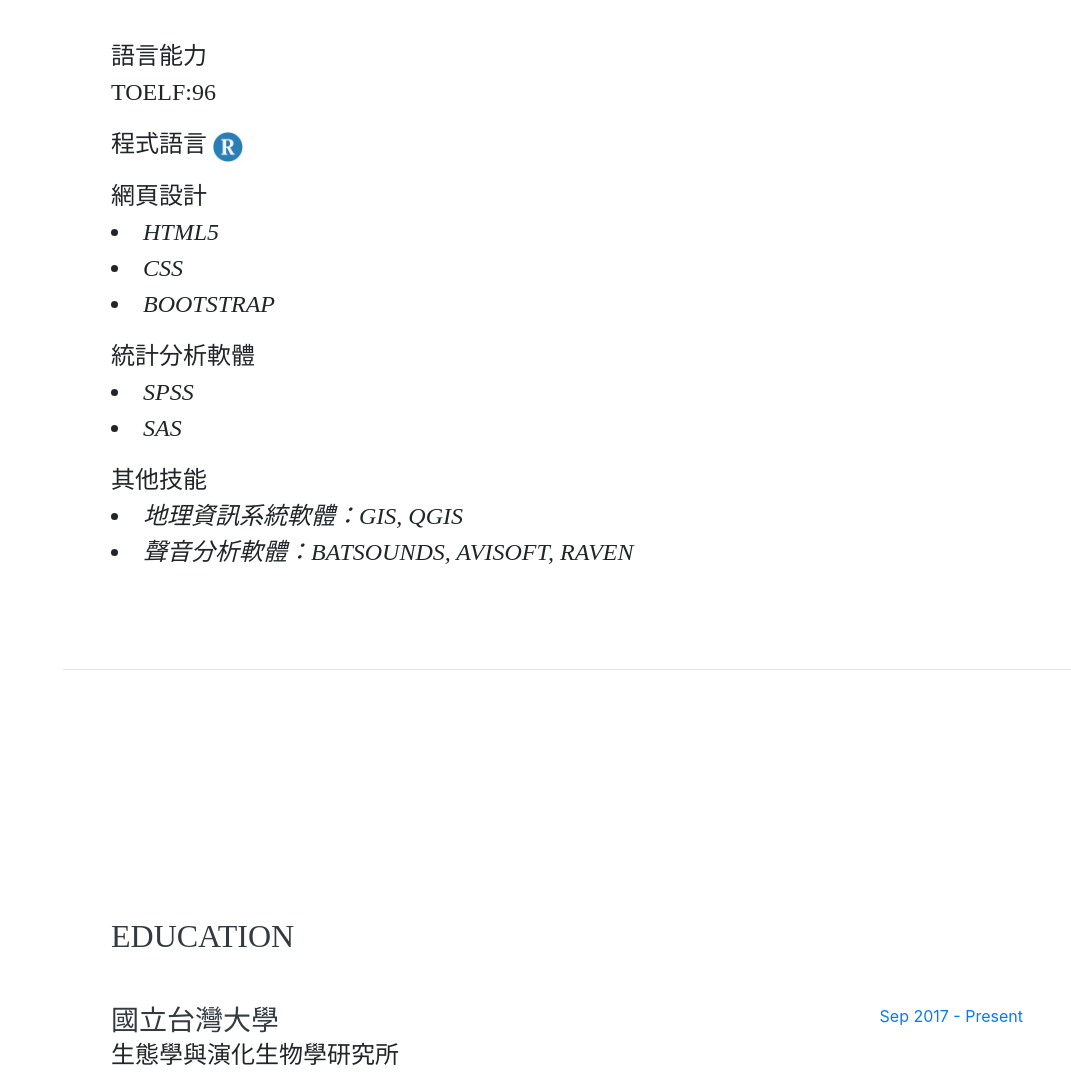
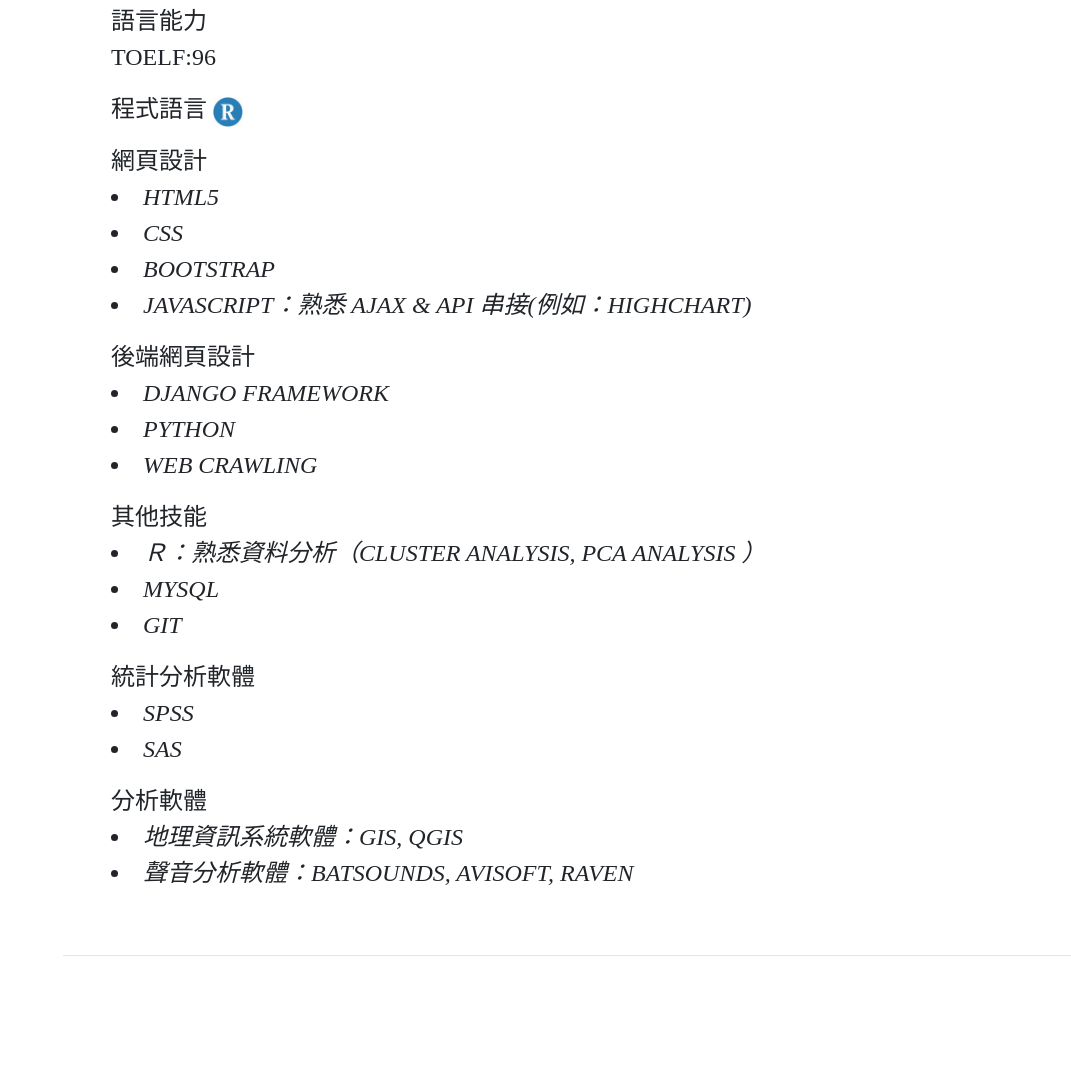
Before and after one commit to v02202/resume.github.io, a website with bundled scripts: page resume/index.html in a window 1280 px wide. Shown: the part 932-2023 px from the top of the page, without its empty margins (209-1280 px from the left). Built offline with nearby package versions, Linux system fonts and the light colour scheme; a web font is replaced by a local one.

Commit message:
Update index.html

```diff
--- a/resume/index.html
+++ b/resume/index.html
@@ -79,7 +79,7 @@
           </a><p>
         </div>
         <p class="lead mb-5">就讀台灣大學生態學與演化生物學研究所</p>
-        <p>具備資料分析(SPSS, SAS)、程式語言(R)、網頁設計(html5, CSS) 及英文撰寫、口頭報告(托福96分)之能力，想藉由數位媒體推廣科普知識與重要性，並提升大眾對生態保育的重視。</p>
+        <p>就擁有超過三年的 R 經驗，透過數據分析探討⽣態問題。喜歡學習、思考、創造及解決問題的過程，因⽽接觸程式語⾔，具備Python、MySQL、HTML5、CSS、Javascript及英文撰寫、口頭報告(托福96分)之能力。想藉由此⼯作機會跳脫學校及學術的框架了解業界的運作模式。 </p>
 
       </div>
     </section>
@@ -106,8 +106,35 @@
         <li>
             <i>Bootstrap</i>
         </li>
+
+        <li>
+          <i>Javascript：熟悉 AJAX & API 串接(例如：Highchart)</i>
+        </li>
         </div>
 
+        <div class="subheading mb-3">後端網頁設計
+        <li>
+            <i>Django Framework</i>
+        </li>
+        <li>
+            <i>Python</i>
+        </li>
+        <li>
+            <i>Web Crawling</i>
+        </li>
+        </div>
+
+        <div class="subheading mb-3">其他技能
+        <li>
+            <i>Ｒ：熟悉資料分析（cluster analysis, PCA analysis ）</i>
+        </li>
+        <li>
+            <i>MySQL</i>
+        </li>
+        <li>
+          <i>Git</i>
+        </li>
+        </div>
         <div class="subheading mb-3">統計分析軟體
         <li>
             <i>SPSS</i>
@@ -117,7 +144,7 @@
         </li>
         </div>
 
-        <div class="subheading mb-3">其他技能
+        <div class="subheading mb-3">分析軟體
         <li>
             <i>地理資訊系統軟體：GIS, QGIS</i>
         </li>
```
